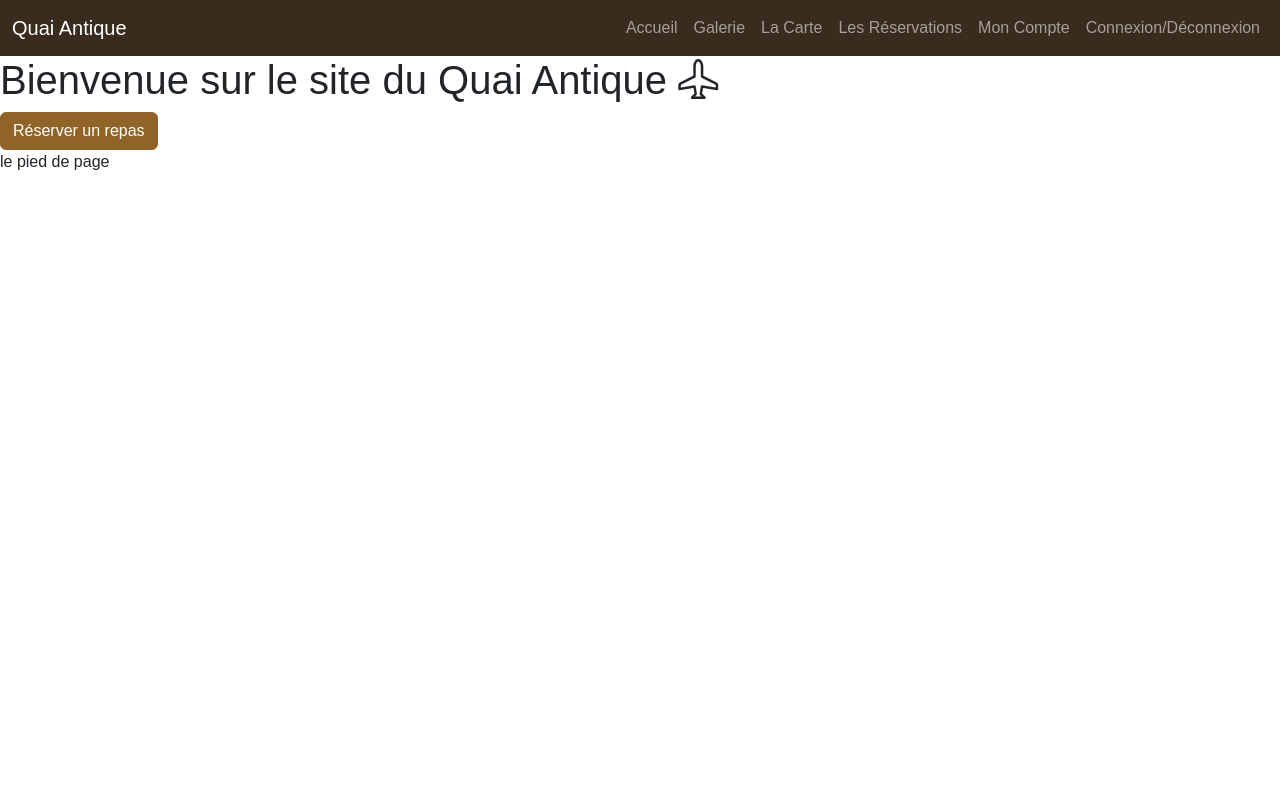
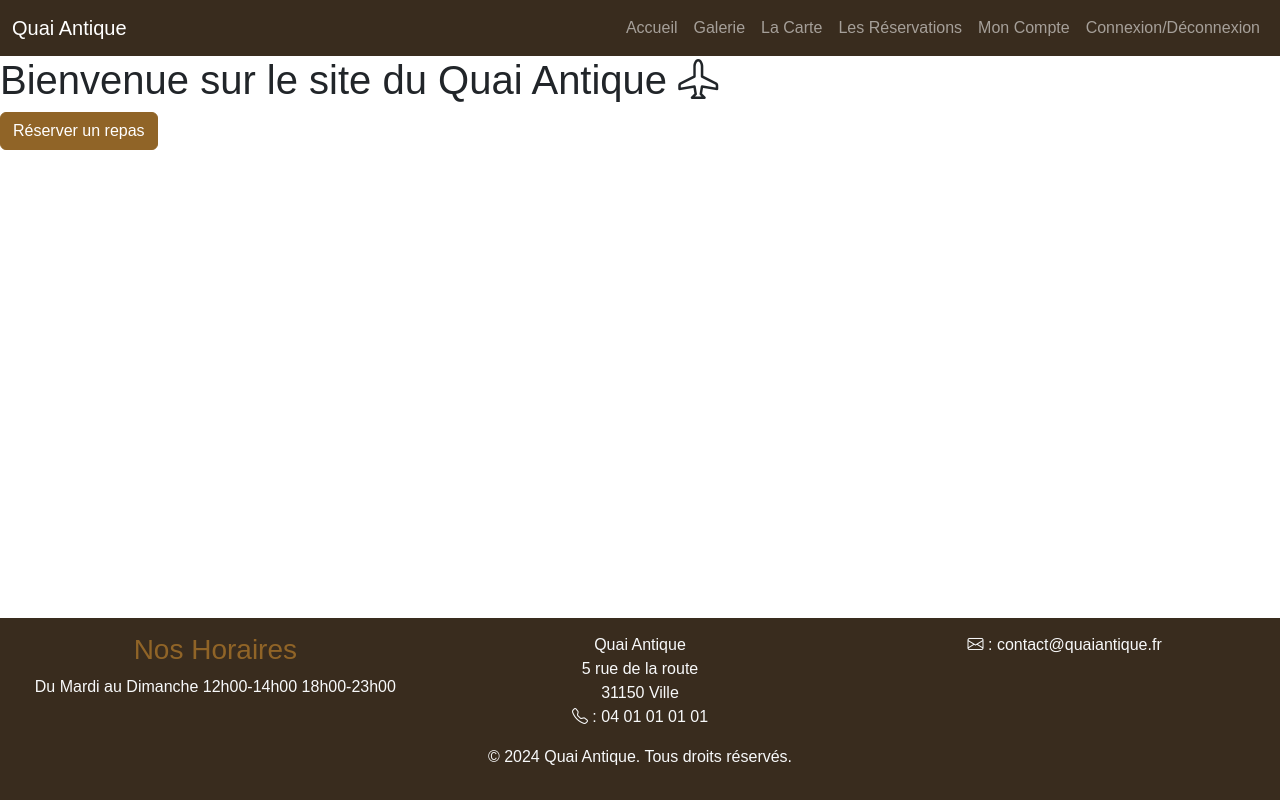
Before and after one commit to fynorel/le_quai_antique, a website with bundled scripts: page index.html in a window 1280 px wide. Built offline with nearby package versions, Linux system fonts and the light colour scheme; files whose address does not match are found by name; a web font is replaced by a local one.

Commit message:
Ajout du gooter

```diff
--- a/index.html
+++ b/index.html
@@ -49,7 +49,25 @@
         <!--le contenu de la page-->
     </main>
 
-    <footer>le pied de page</footer>
+    <footer class ="bg-dark text-light text-center footer">
+        <div class="row">
+            <div class="col-12 col-lg-4">
+                <h3 class="text-primary">Nos Horaires</h3>
+                <p>Du Mardi au Dimanche 12h00-14h00  18h00-23h00</p>
+            </div>
+            <div class="col-6 col-lg-4">
+                <p>Quai Antique <br>
+                5 rue de la route <br>
+                31150 Ville <br>
+                <i class="bi bi-telephone"></i> : 04 01 01 01 01</p>
+            </div>
+            <div class="col-6 col-lg-4">
+                <p><i class="bi bi-envelope"></i> : contact@quaiantique.fr</p>
+            </div>
+        </div>
+
+        <p>&copy; 2024 Quai Antique. Tous droits réservés.</p>
+    </footer>
 
     <script type="module" src="Router/Router.js"></script>
     <script src="node_modules/bootstrap/dist/js/bootstrap.bundle.js"></script>
--- a/scss/main.scss
+++ b/scss/main.scss
@@ -1,2 +1,17 @@
 @use "custom";
 @import url("/node_modules/bootstrap-icons/font/bootstrap-icons.css");
+
+html{
+    position: relative;
+    min-height: 100%;
+}
+
+main{
+    margin-bottom: 250px;
+}
+footer.footer {
+    padding: 15px;
+    position: absolute;
+    bottom: 0;
+    width: 100%;
+}
```
Also changed, not shown: css/main.css.
